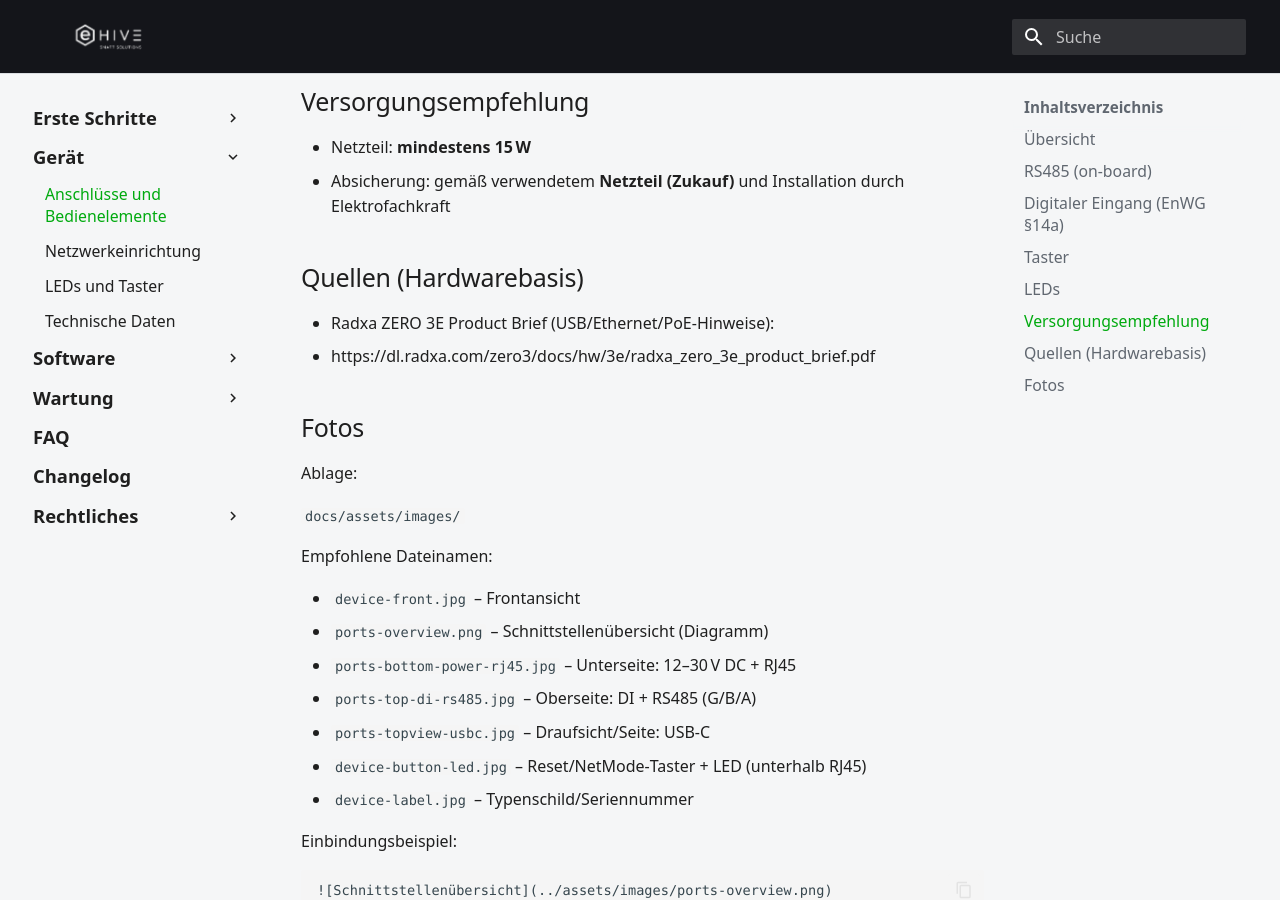
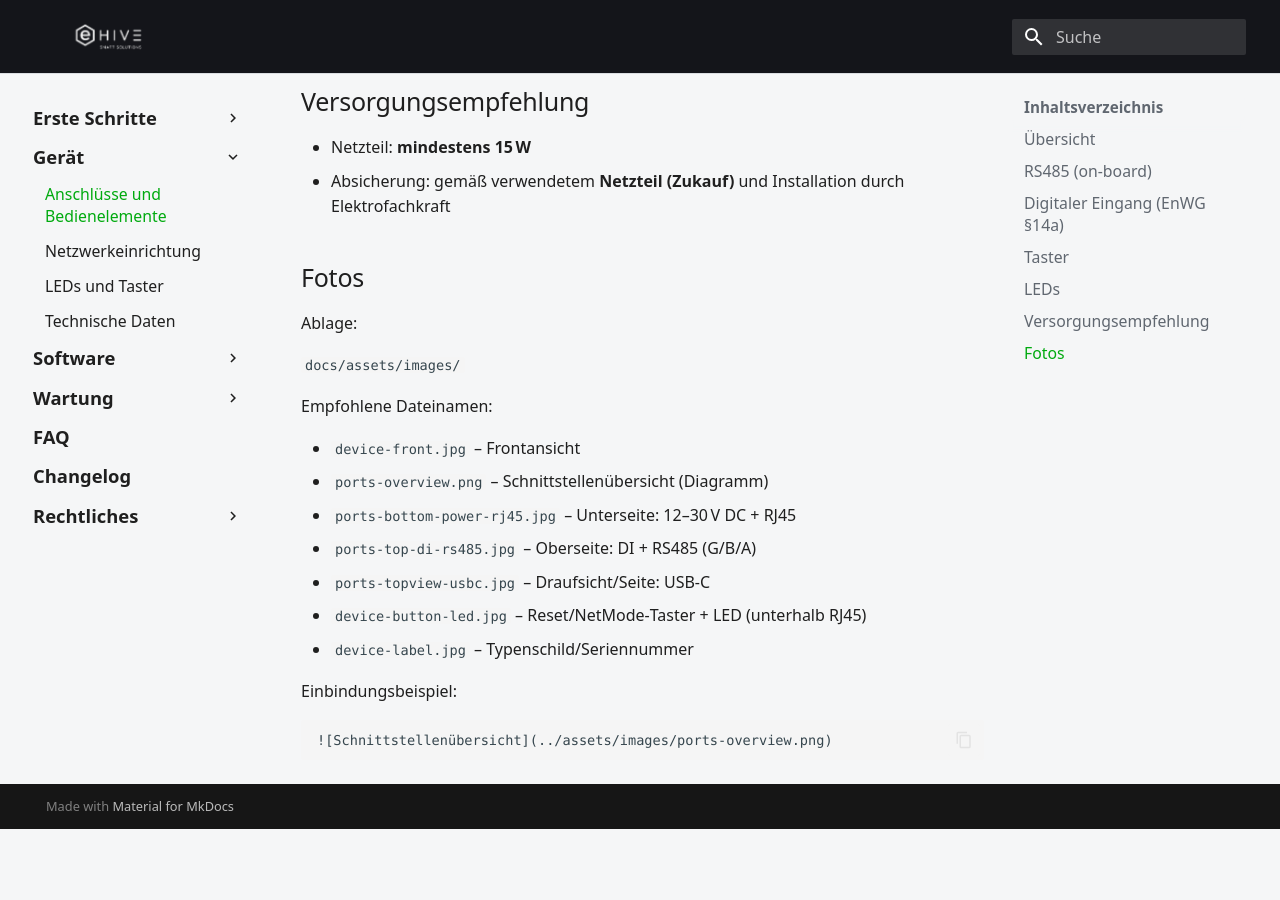
Before and after one commit to ehive-dev/doc, an MkDocs documentation site: the page built from docs/hardware/connectors.md, in a window 1280 px wide and 900 px high, scrolled down 1869 px. Built offline with MkDocs 1.6.1 and Material for MkDocs 9.7.7, drawn with Linux system fonts in a browser that asks for light colours; after the commit the page ends 2698 px from its top, so only the background shows below that.

Commit message:
Remove hardware source reference section from connectors page

```diff
--- a/docs/hardware/connectors.md
+++ b/docs/hardware/connectors.md
@@ -42,11 +42,6 @@ Die folgenden Anschlüsse/Funktionen sind für die Standardausführung vorgesehe
 - Netzteil: **mindestens 15 W**
 - Absicherung: gemäß verwendetem **Netzteil (Zukauf)** und Installation durch Elektrofachkraft
 
-## Quellen (Hardwarebasis)
-
-- Radxa ZERO 3E Product Brief (USB/Ethernet/PoE‑Hinweise):
-  - https://dl.radxa.com/zero3/docs/hw/3e/radxa_zero_3e_product_brief.pdf
-
 ## Fotos
 
 Ablage:
```
